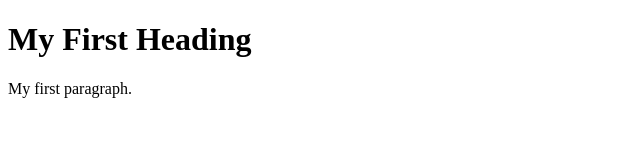
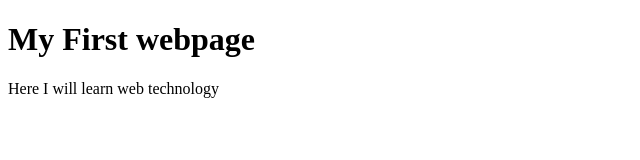
Before and after one commit to PP-87U/my-first-repo, a plain HTML site: page index.html in a window 1280 px wide. Shown: the whole page, without its empty margins (0-640 px from the left). Drawn offline with Linux system fonts and the light colour scheme.

Commit message:
My First Changes

```diff
--- a/index.html
+++ b/index.html
@@ -2,8 +2,8 @@
 <html>
 <body>
 
-<h1>My First Heading</h1>
-<p>My first paragraph.</p>
+<h1>My First webpage</h1>
+<p>Here I will learn web technology</p>
 
 </body>
 </html>
```
